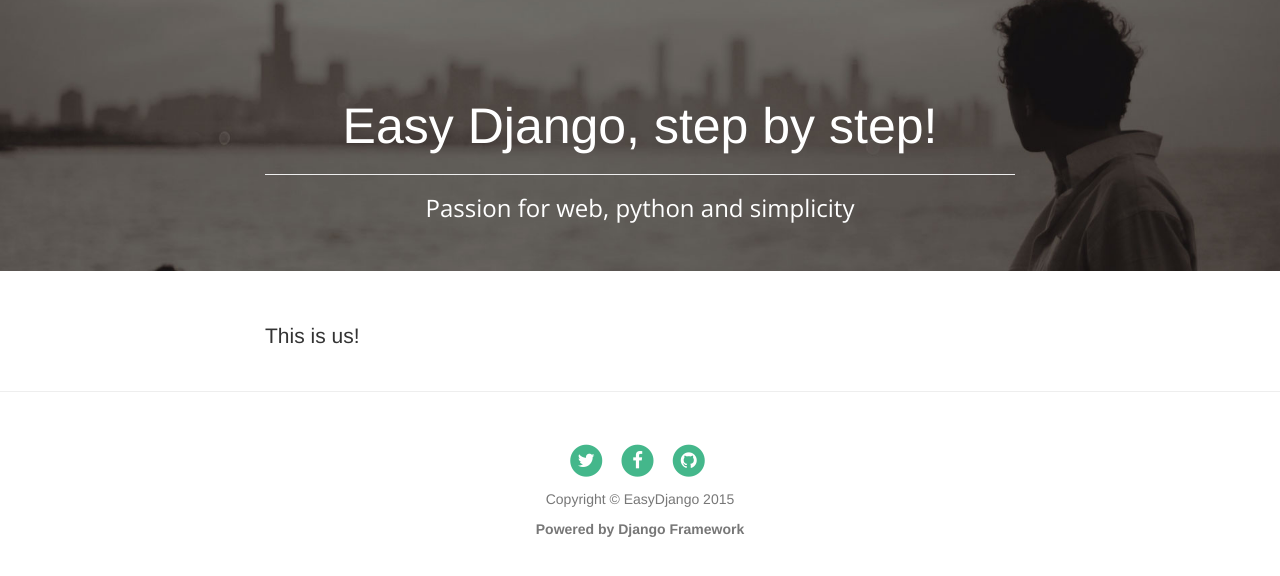
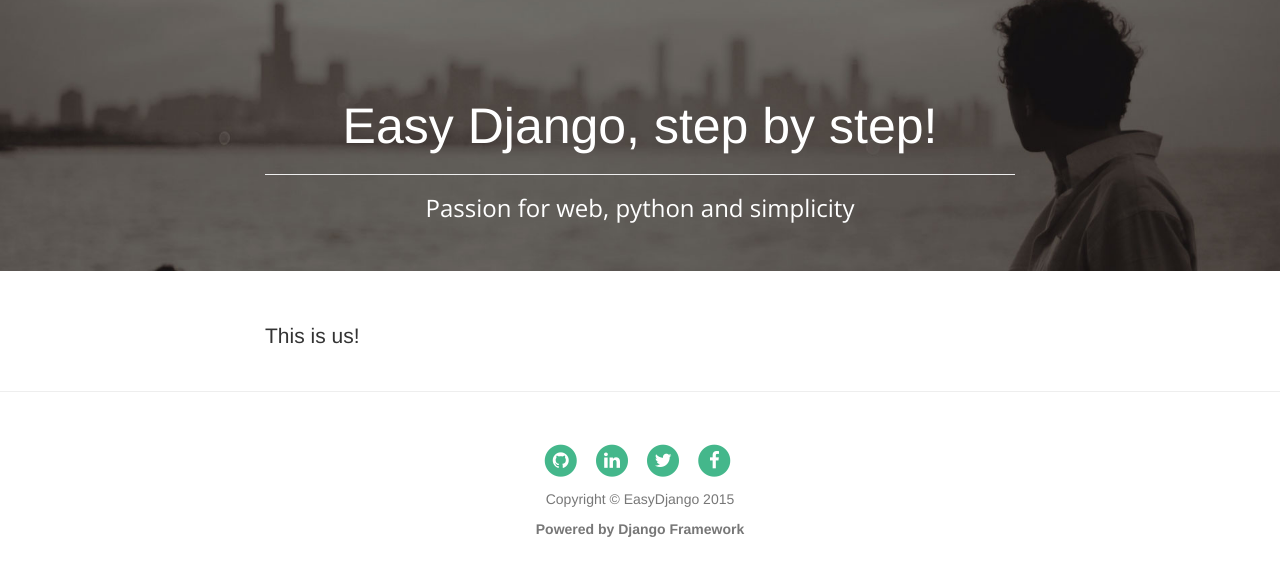
Before and after one commit to marcio704/learn_django, a Django app: page /about in a window 1280 px wide. Shown: the part 52-628 px from the top of the page. Run offline with Django 3.2, Linux system fonts and the light colour scheme; some libraries are stand-ins or nearby versions.

Commit message:
Added likedin on footer

```diff
--- a/blog/templates/blog/templates/master.html
+++ b/blog/templates/blog/templates/master.html
@@ -92,6 +92,22 @@
                 <div class="col-lg-8 col-lg-offset-2 col-md-10 col-md-offset-1">
                     <ul class="list-inline text-center">
                         <li>
+                            <a href="https://github.com/marcio704/learn_django" target="_blank">
+                                <span class="fa-stack fa-lg">
+                                    <i class="fa fa-circle fa-stack-2x"></i>
+                                    <i class="fa fa-github fa-stack-1x fa-inverse"></i>
+                                </span>
+                            </a>
+                        </li>
+                        <li>
+                            <a href="https://br.linkedin.com/in/marcioacs" target="_blank">
+                                <span class="fa-stack fa-lg">
+                                    <i class="fa fa-circle fa-stack-2x"></i>
+                                    <i class="fa fa-linkedin fa-stack-1x fa-inverse"></i>
+                                </span>
+                            </a>
+                        </li>
+                        <li>
                             <a href="https://twitter.com/marcio7041" target="_blank">
                                 <span class="fa-stack fa-lg">
                                     <i class="fa fa-circle fa-stack-2x"></i>
```
Also changed, not shown: other parts of blog/templates/blog/templates/master.html (+0 -8 lines).
